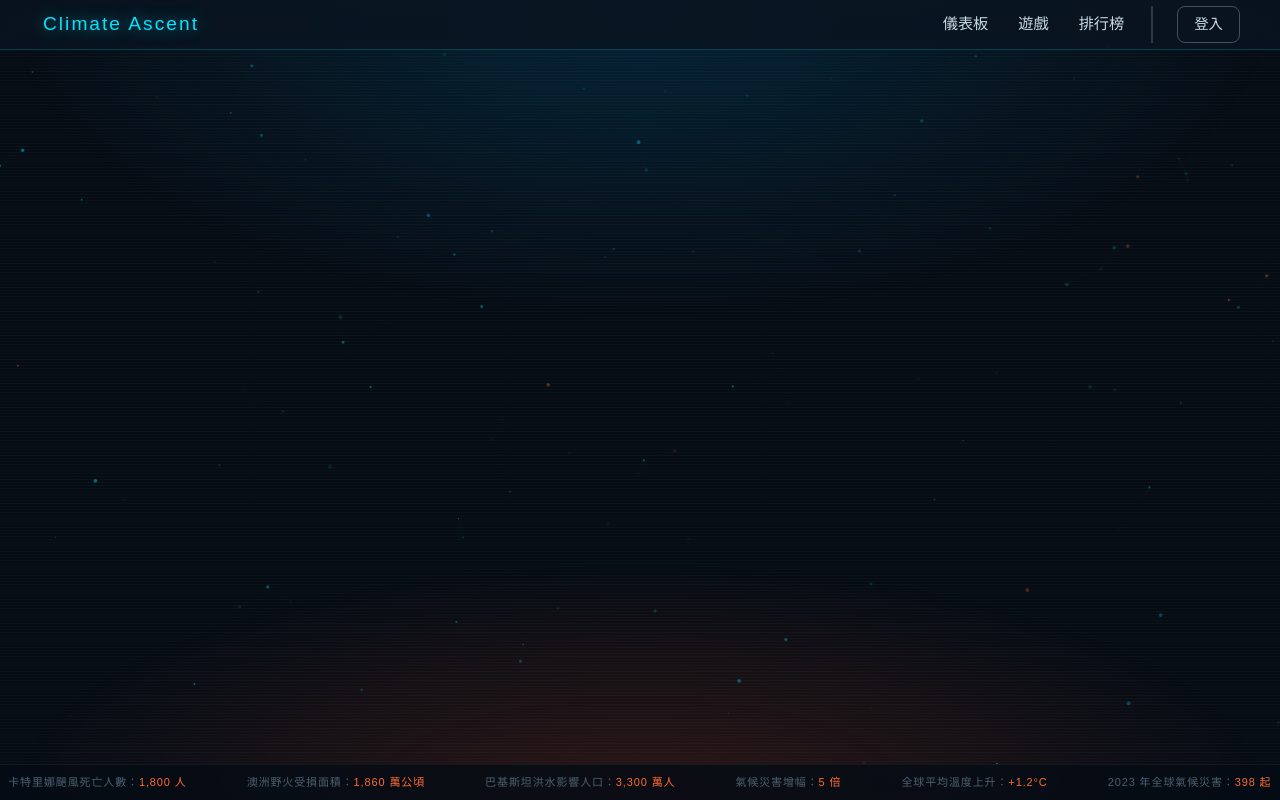
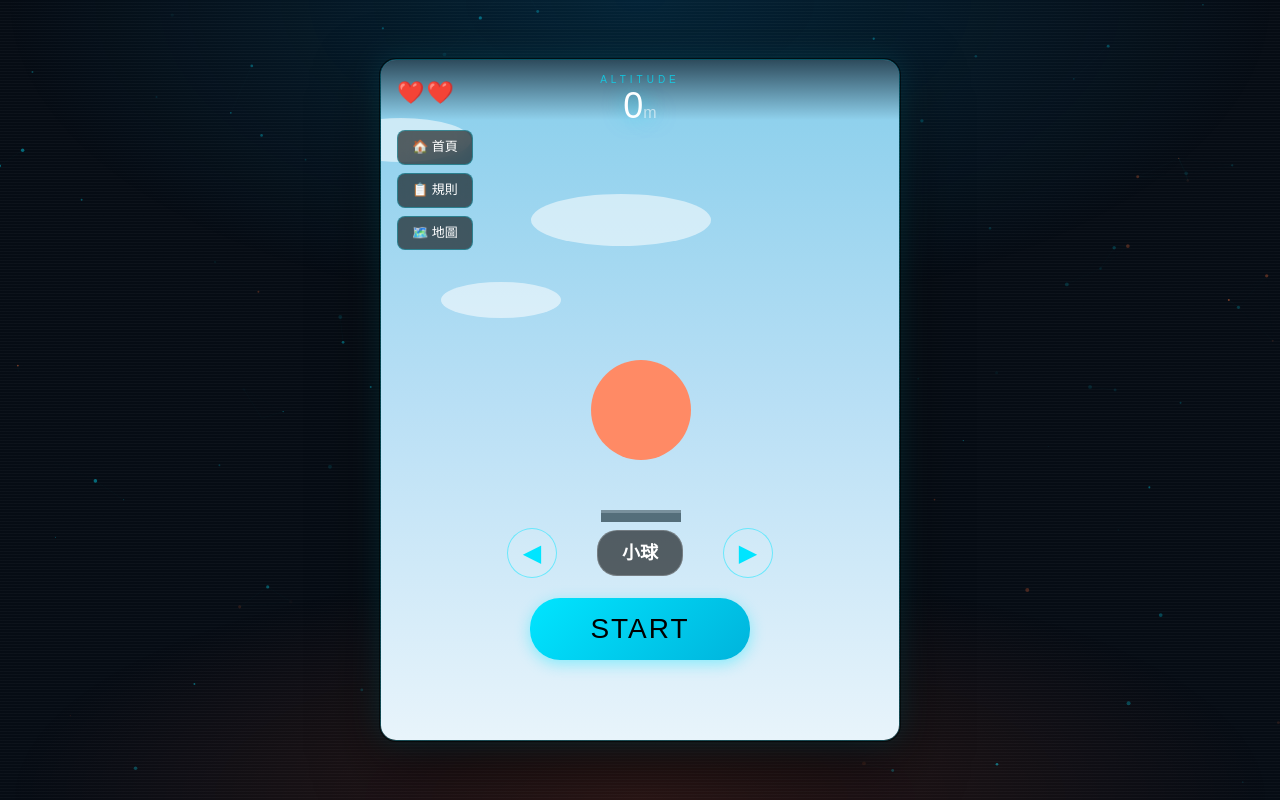
Before and after one commit to yichen-bear/extreme_weather, a Vue app in the folder frontend/: page /game in a window 1280 px wide. Built offline with nearby package versions, Linux system fonts and the light colour scheme.

Commit message:
no to use dashboard

```diff
--- a/frontend/src/components/Navbar.vue
+++ b/frontend/src/components/Navbar.vue
@@ -4,8 +4,7 @@
       <router-link to="/" class="nav-logo">Climate Ascent</router-link>
 
       <div class="nav-links">
-        <router-link to="/dashboard" class="nav-item">儀表板</router-link>
-        <router-link to="/gamehome" class="nav-item">遊戲</router-link>
+        <router-link to="/game" class="nav-item">遊戲</router-link>
         <router-link to="/leaderboard" class="nav-item">排行榜</router-link>
 
         <div class="auth-section">
--- a/frontend/src/components/StatTicker.vue
+++ b/frontend/src/components/StatTicker.vue
@@ -13,11 +13,10 @@
 
 <script setup>
 const stats = [
-  { label: '2023 年全球氣候災害', val: '398 起' },
-  { label: '卡特里娜颶風死亡人數', val: '1,800 人' },
-  { label: '澳洲野火受損面積', val: '1,860 萬公頃' },
+  { label: '2023 年全球氣候災害', val: '366 起' },
+  { label: '卡特里娜颶風死亡人數', val: '1,200 人' },
+  { label: '澳洲野火受損面積', val: '550 萬公頃' },
   { label: '巴基斯坦洪水影響人口', val: '3,300 萬人' },
-  { label: '氣候災害增幅', val: '5 倍' },
   { label: '全球平均溫度上升', val: '+1.2°C' },
 ]
 </script>
--- a/frontend/src/views/Game.vue
+++ b/frontend/src/views/Game.vue
@@ -397,7 +397,7 @@
     case 4:
       currentLevelName.value = '⚡ 最終試煉'
       activeWaterRise.value = true
-      currentWaterRiseSpeed = 1.2
+      currentWaterRiseSpeed = 1.5
       break
   }
 }
@@ -1143,8 +1143,9 @@
   background: #0d1a24;
   border: 1px solid rgba(255, 107, 53, 0.4);
   border-radius: 12px;
-  padding: 40px 52px;
+  padding: 30px 40px;
   text-align: center;
+  min-width: 280px;
 }
 .go-eyebrow {
   font-family: 'Bebas Neue', sans-serif;
@@ -1169,7 +1170,8 @@
   font-size: 20px;
 }
 .restart-btn {
-  display: inline-flex;
+  display: flex;
+  justify-content: center;
   align-items: center;
   gap: 8px;
   background: #ff6b35;
@@ -1180,6 +1182,8 @@
   font-size: 20px;
   cursor: pointer;
   border-radius: 4px;
+  width: 100%;
+  box-sizing: border-box;
 }
 .restart-icon {
   animation: bounce 1.5s infinite;
@@ -1357,19 +1361,22 @@
   letter-spacing: 2px;
 }
 
-/* 加在 <style scoped> 裡面 */
 .back-home-btn {
-  display: block;
+  display: flex;
+  justify-content: center;
+  align-items: center;
   width: 100%;
-  margin-top: 15px;
+  margin-top: 12px;
   background: transparent;
   border: 1px solid rgba(255, 255, 255, 0.3);
   color: rgba(255, 255, 255, 0.7);
-  padding: 10px;
+  padding: 12px 28px;
   border-radius: 4px;
   cursor: pointer;
-  font-size: 17px;
+  font-family: 'Bebas Neue', sans-serif;
+  font-size: 20px;
   transition: all 0.2s;
+  box-sizing: border-box;
 }
 
 .back-home-btn:hover {
--- a/frontend/src/views/GameHome.vue
+++ b/frontend/src/views/GameHome.vue
@@ -122,7 +122,7 @@
     router.push({ path: '/loginview', query: { redirect: 'play' } });
     return
   }
-  router.push('/play');
+  router.push('/game');
 };
 
 const handleMapClick = () => {
--- a/frontend/src/views/LoginView.vue
+++ b/frontend/src/views/LoginView.vue
@@ -67,11 +67,11 @@
 const handleRedirect = () => {
   const target = route.query.redirect
   if (target === 'play') {
-    router.push('/play')
+    router.push('/game')
   } else if (target === 'map') {
-    router.push({ path: '/gamehome', query: { view: 'map' } })
+    router.push({ path: '/map', query: { view: 'map' } })
   } else {
-    router.push('/gamehome')
+    router.push('/')
   }
 }
 
```
Also changed, not shown: frontend/src/router/index.js (+4 -6 lines).
